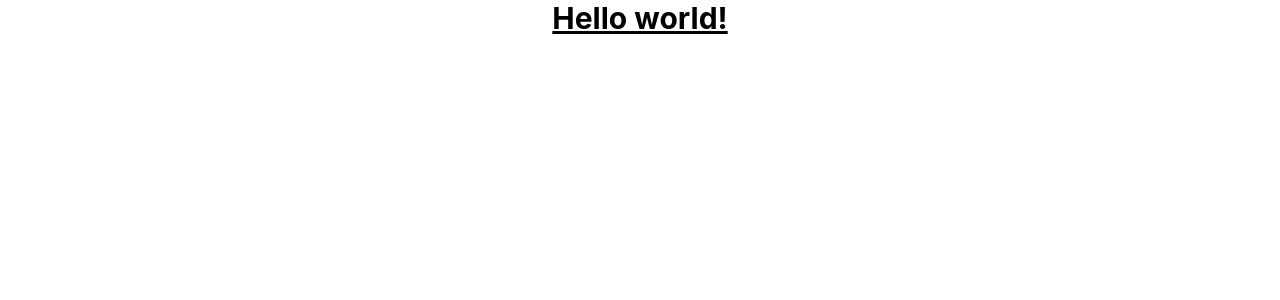
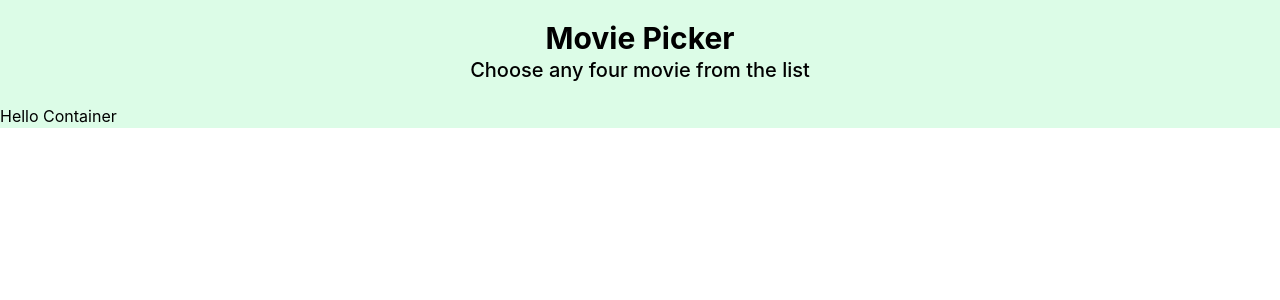
Before and after one commit to AveyBD/movie-picker, a React (Create React App) app: page / in a window 1280 px wide. Shown: the top 300 px of the page. Built offline with nearby package versions, Linux system fonts and the light colour scheme.

Commit message:
Added Container Component

```diff
--- a/public/main.css
+++ b/public/main.css
@@ -466,15 +466,45 @@ Ensure the default browser behavior of the `hidden` attribute.
   --tw-backdrop-sepia:  ;
 }
 
+.mt-5 {
+  margin-top: 1.25rem;
+}
+
+.bg-green-100 {
+  --tw-bg-opacity: 1;
+  background-color: rgb(220 252 231 / var(--tw-bg-opacity));
+}
+
+.pt-5 {
+  padding-top: 1.25rem;
+}
+
+.pb-5 {
+  padding-bottom: 1.25rem;
+}
+
+.text-center {
+  text-align: center;
+}
+
 .text-3xl {
   font-size: 1.875rem;
   line-height: 2.25rem;
+}
+
+.text-xl {
+  font-size: 1.25rem;
+  line-height: 1.75rem;
 }
 
 .font-bold {
   font-weight: 700;
 }
 
+.font-medium {
+  font-weight: 500;
+}
+
 .underline {
   -webkit-text-decoration-line: underline;
           text-decoration-line: underline;
--- a/src/App.js
+++ b/src/App.js
@@ -1,11 +1,12 @@
 import './App.css';
+import Container from './components/Container/Container';
+import Header from './components/Header/Header';
 
 function App() {
   return (
-    <div className="App">
-    <h1 className="text-3xl font-bold underline">
-      Hello world!
-    </h1>
+    <div className="bg-green-100">
+    <Header></Header>
+    <Container></Container>
     </div>
   );
 }
--- /dev/null
+++ b/src/components/Container/Container.js
@@ -0,0 +1,11 @@
+import React from 'react';
+
+const Container = () => {
+    return (
+        <div>
+            <h2>Hello Container</h2>
+        </div>
+    );
+};
+
+export default Container;
--- /dev/null
+++ b/src/components/Header/Header.js
@@ -0,0 +1,12 @@
+import React from "react";
+
+const Header = () => {
+  return (
+    <div>
+      <h2 className="text-3xl font-bold text-center pt-5">Movie Picker</h2>
+      <h2 className="text-xl font-medium text-center pb-5">Choose any four movie from the list</h2>
+    </div>
+  );
+};
+
+export default Header;
```
